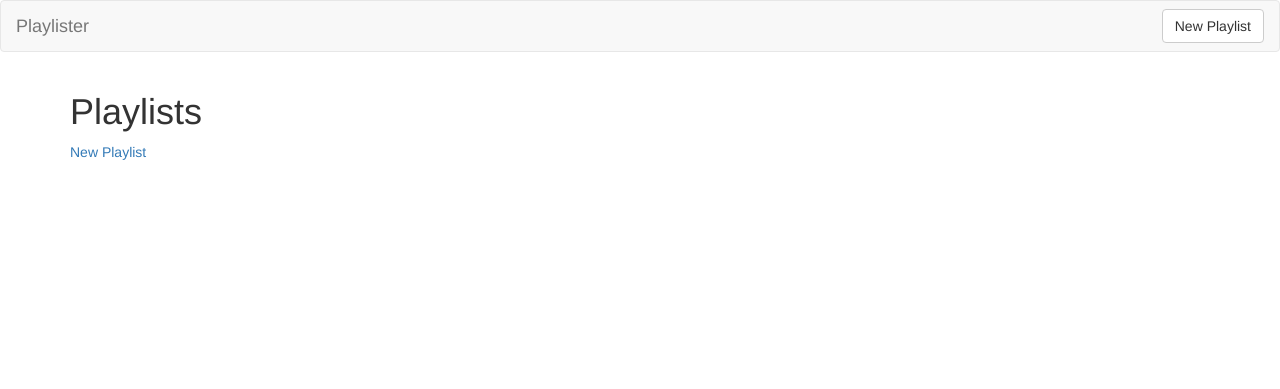
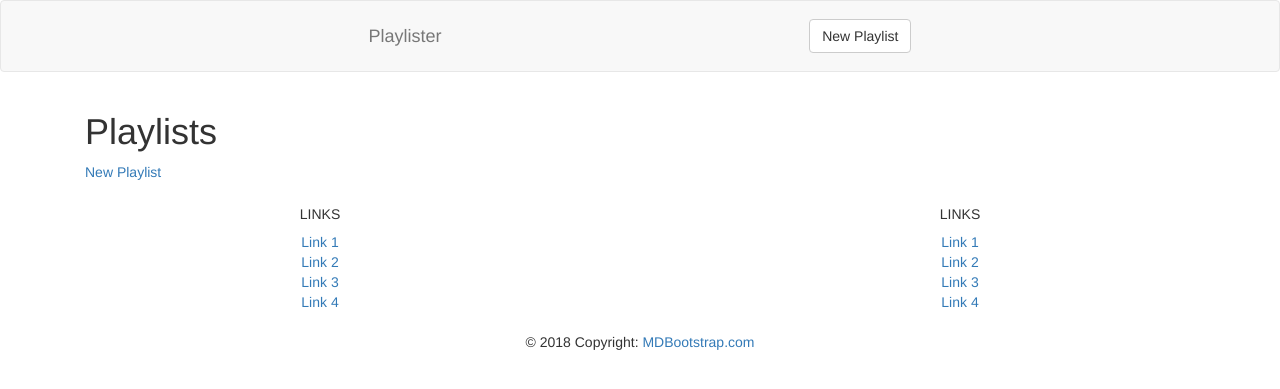
Before and after one commit to mdrame/bew-1-2-Contractor-, a Flask app: page / in a window 1280 px wide. Shown: the top 389 px of the page. Run offline with Flask 2, Linux system fonts and the light colour scheme; data that the repository does not hold is empty; some libraries are stand-ins or nearby versions.

Commit message:
added created_at, footer, and bootstrap theme

```diff
--- a/app.py
+++ b/app.py
@@ -2,6 +2,7 @@ from flask import Flask, render_template, request, redirect, url_for
 from pymongo import MongoClient
 from bson.objectid import ObjectId
 import os
+from datetime import datetime
 
 
 host = os.environ.get('MONGODB_URI', 'mongodb://localhost:27017/Playlister')
@@ -47,8 +48,10 @@ def playlists_submit():
     playlist = {
         'title': request.form.get('title'),
         'description': request.form.get('description'),
-        'videos': request.form.get('videos').split()
+        'videos': request.form.get('videos').split(),
+        'created_at': datetime.now()
     }
+    print(playlist)
     playlist_id = playlists.insert_one(playlist).inserted_id
     return redirect(url_for('playlists_show', playlist_id=playlist_id))
 
@@ -100,5 +103,13 @@ def comments_new():
 
 
 
+@app.route('/playlists/comments/<comment_id>', methods=['POST'])
+def comments_delete(comment_id):
+    """Action to delete a comment."""
+    comment = comments.find_one({'_id': ObjectId(comment_id)})
+    comments.delete_one({'_id': ObjectId(comment_id)})
+    return redirect(url_for('playlists_show', playlist_id=comment.get('playlist_id')))
+
+
 if __name__ == '__main__':
   app.run(debug=True, host='0.0.0.0', port=os.environ.get('PORT', 5000))
--- a/templates/base.html
+++ b/templates/base.html
@@ -5,6 +5,7 @@
   <meta charset='utf-8'>
   <title>Playlister</title>
   <!-- bootstrap link -->
+  <link rel='stylesheet' href='https://bootswatch.com/4/flatly/bootstrap.min.css'>
   <link rel='stylesheet' href='https://maxcdn.bootstrapcdn.com/bootstrap/3.3.7/css/bootstrap.min.css'>
 </head>
 <body>
@@ -14,6 +15,37 @@
     <div class='container'>
       {% block content %}{% endblock %}
     </div>
+
+    <!-- Footer -->
+<footer class='page-footer font-small blue pt-4'>
+  <div class='container-fluid text-center'>
+       <div class='row'>
+       <hr class='clearfix w-100 d-md-none pb-3'>
+       <div class='col-md-6 mb-md-0 mb-3'>
+           <h5 class='text-uppercase'>Links</h5>
+           <ul class='list-unstyled'>
+               <li><a href='#!'>Link 1</a></li>
+               <li><a href='#!'>Link 2</a></li>
+               <li><a href='#!'>Link 3</a></li>
+               <li><a href='#!'>Link 4</a></li>
+           </ul>
+       </div>
+       <div class='col-md-6 mb-md-0 mb-3'>
+           <h5 class='text-uppercase'>Links</h5>
+           <ul class='list-unstyled'>
+               <li><a href='#!'>Link 1</a></li>
+               <li><a href='#!'>Link 2</a></li>
+               <li><a href='#!'>Link 3</a></li>
+               <li><a href='#!'>Link 4</a></li>
+           </ul>
+       </div>
+       </div>
+  </div>
+  <div class='footer-copyright text-center py-3'>© 2018 Copyright:
+     <a href='https://mdbootstrap.com/education/bootstrap/'> MDBootstrap.com</a>
+  </div>
+</footer>
+
     <!-- Latest compiled and minified JavaScript -->
     <script src='https://maxcdn.bootstrapcdn.com/bootstrap/3.3.7/js/bootstrap.min.js'></script>
 </body>
--- a/templates/partials/comment.html
+++ b/templates/partials/comment.html
@@ -4,5 +4,9 @@
     <div class='card-block'>
         <h4 class='card-title'>{{ comment.title }}</h4>
         <p class='card-text'>{{ comment.content }}</p>
+        <!-- Delete link -->
+        <p><form method='POST' action='/playlists/comments/{{ comment._id }}'>
+            <button class='btn btn-link' type='submit'>Delete</button>
+        </form></p>
     </div>
 </div>
--- a/templates/playlists_show.html
+++ b/templates/playlists_show.html
@@ -8,6 +8,10 @@
 <div class='row'>
     <div class='col-sm-6 col-sm-offset-3'>
         <h1>{{ playlist.title }}</h1>
+        {% if playlist.created_at %}
+            <p class='text-muted'>Created on {{ playlist.created_at.strftime('%A, %d %B, %Y') }}
+                at {{ playlist.created_at.strftime('%I:%M %p') }}</p>
+        {% endif %}
         <h2>{{ playlist.description }}</h2>
         {% for video in playlist.videos %}
             <div class="card"><div class="card-body">
```
